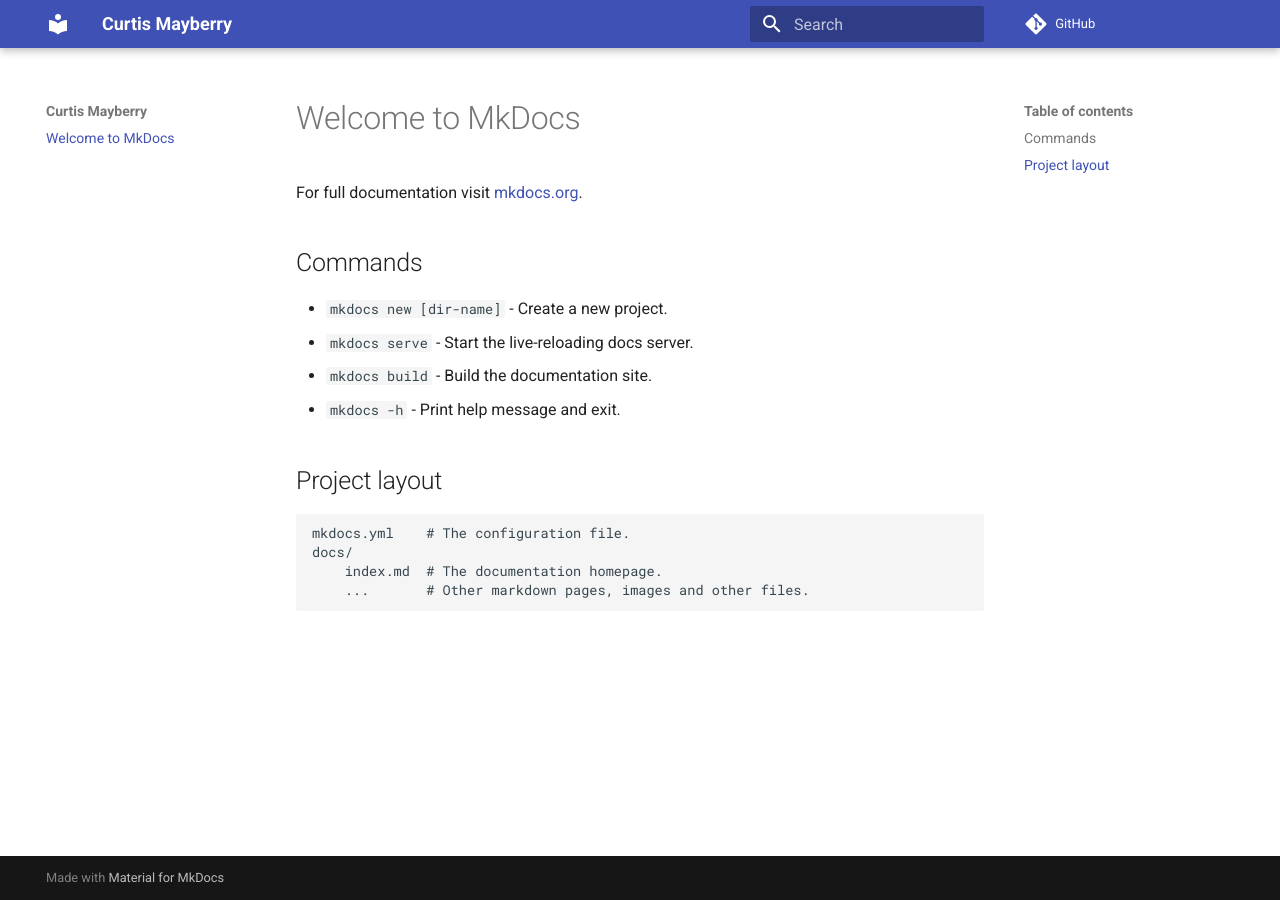
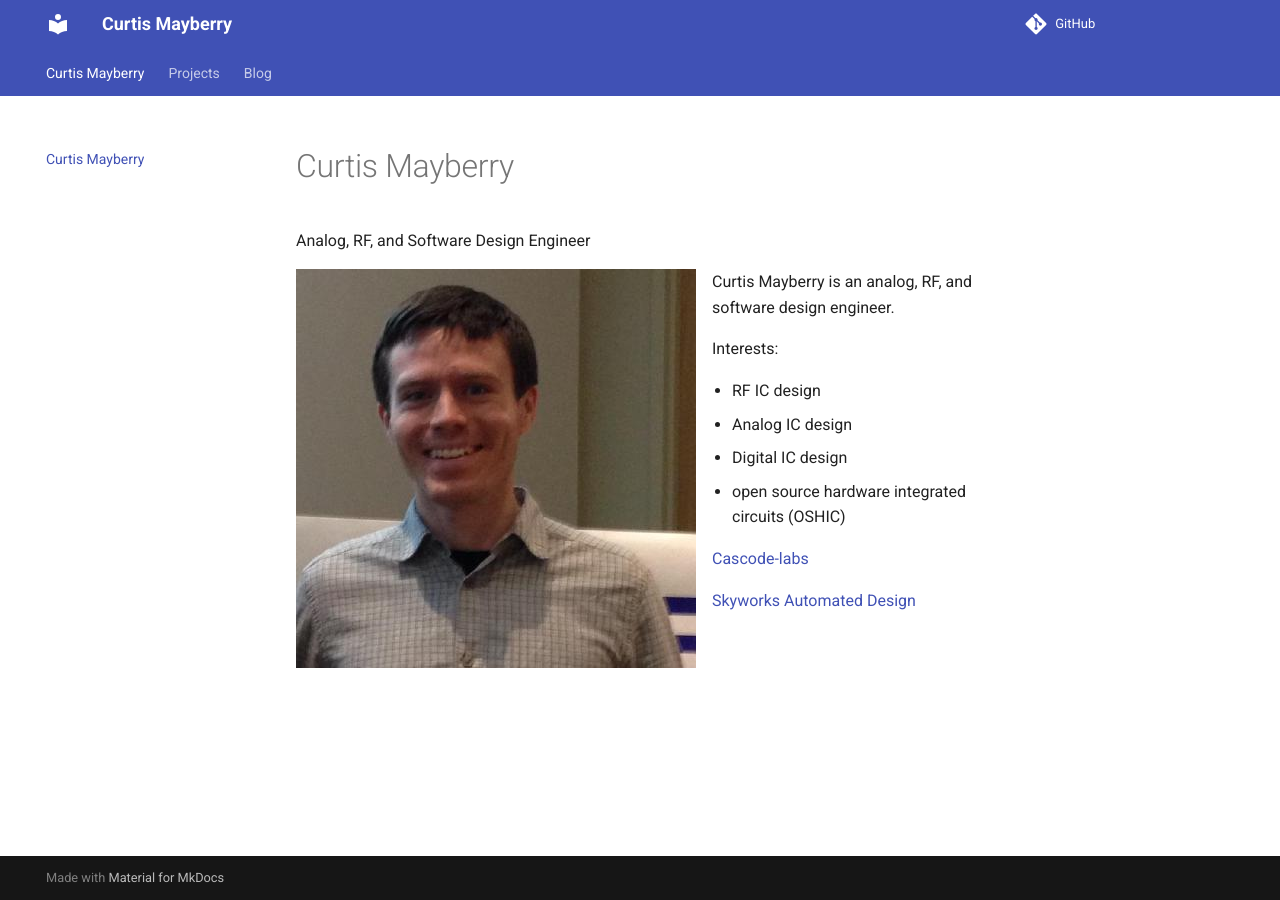
Before and after one commit to curtisma/curtisma.github.io, an MkDocs documentation site: the page built from docs/index.md, in a window 1280 px wide. Built offline with MkDocs 1.6.1 and Material for MkDocs 9.7.7, drawn with Linux system fonts in a browser that asks for light colours; comment, search, counter and statistics services are not loaded.

Commit message:
add initial new pages

```diff
--- a/docs/index.md
+++ b/docs/index.md
@@ -1,17 +1,18 @@
-# Welcome to MkDocs
+# Curtis Mayberry
 
-For full documentation visit [mkdocs.org](https://www.mkdocs.org).
+Analog, RF, and Software Design Engineer
 
-## Commands
+![Image title](imgs/profile_picture.jpeg){ align=left }
 
-* `mkdocs new [dir-name]` - Create a new project.
-* `mkdocs serve` - Start the live-reloading docs server.
-* `mkdocs build` - Build the documentation site.
-* `mkdocs -h` - Print help message and exit.
+Curtis Mayberry is an analog, RF, and software design engineer.
 
-## Project layout
+Interests:
 
-    mkdocs.yml    # The configuration file.
-    docs/
-        index.md  # The documentation homepage.
-        ...       # Other markdown pages, images and other files.
+- RF IC design
+- Analog IC design
+- Digital IC design
+- open source hardware integrated circuits (OSHIC)
+
+[Cascode-labs](http://www.cascode-labs.org/)
+
+[Skyworks Automated Design](https://skyworksinc.github.io/)
--- a/mkdocs.yml
+++ b/mkdocs.yml
@@ -1,8 +1,25 @@
 site_name: Curtis Mayberry
 site_url: https://Curtisma.org
-theme:
-  name: material
 repo_url: https://github.com/curtisma/curtisma.github.io
 repo_name: 'GitHub'
 site_description: Curtis Mayberry's home page, portfolio, and blog
 site_author: Curtis Mayberry
+
+nav:
+  - index.md
+  - Projects:
+    - projects/index.md
+  - Blog:
+    - blog/index.md
+
+theme:
+  name: material
+  features:
+    - navigation.tabs
+
+markdown_extensions:
+  - attr_list
+  - md_in_html
+plugins:
+  - social
+  - blog
--- a/pyproject.toml
+++ b/pyproject.toml
@@ -3,6 +3,7 @@ name = "curtisma"
 version = "2024.5.3"
 dependencies = [
   "mkdocs-material == 9.5.21",
+  "mkdocs-material[imaging]",
 ]
 requires-python = ">=3.10"
 authors = [
```
Also changed, not shown: docs/README.md (added, +7 -0 lines), docs/blog/index.md (added, +3 -0 lines), docs/blog/posts/welcome.md (added, +10 -0 lines), docs/projects/index.md (added, +12 -0 lines), docs/imgs/profile_picture.jpeg (added).
